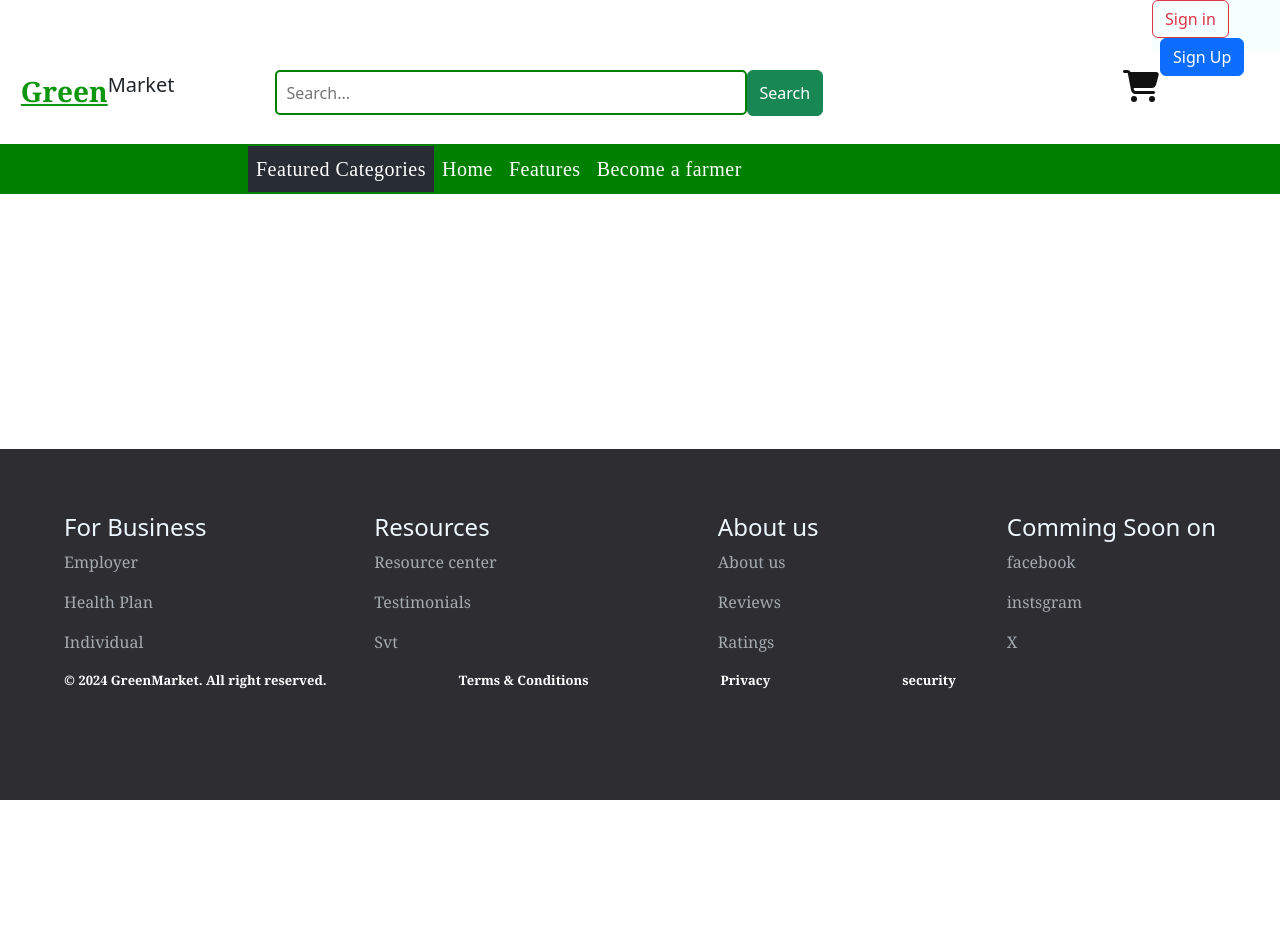
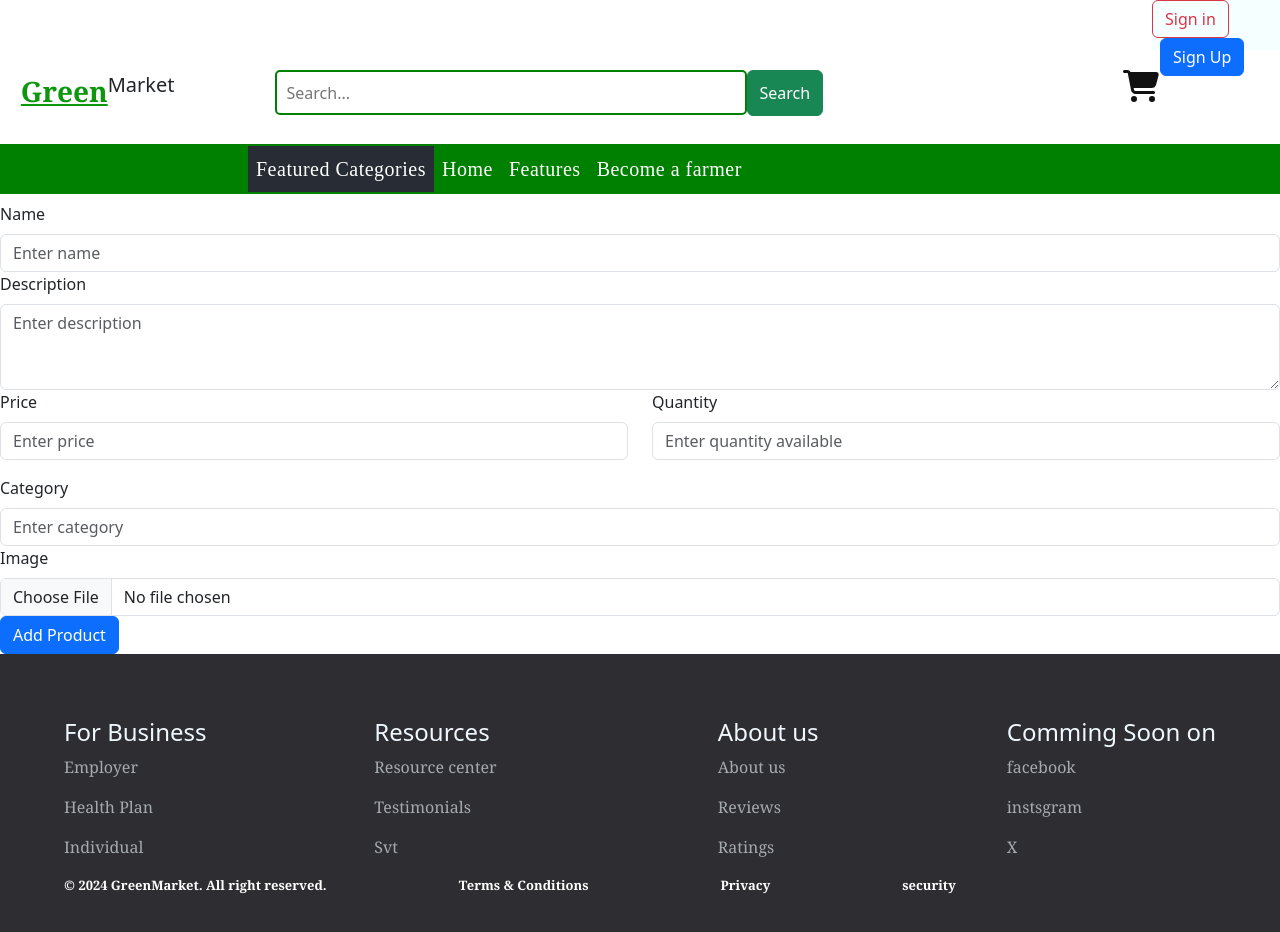
Before and after one commit to stanleywanjau/Green-market-frontend, a React (Create React App) app in the folder green-market/: page /addproduct in a window 1280 px wide. Shown: the top 932 px of the page. Before the commit the page ends 800 px from the top, so only its background shows below. Built offline with nearby package versions, Linux system fonts and the light colour scheme; no server answers.

Commit message:
added add product by farmer

```diff
--- a/green-market/package.json
+++ b/green-market/package.json
@@ -12,6 +12,7 @@
     "bootstrap": "^5.3.3",
     "react": "^18.2.0",
     "react-autosuggest": "^10.1.0",
+    "react-bootstrap": "^2.10.1",
     "react-dom": "^18.2.0",
     "react-router-dom": "^6.22.3",
     "react-scripts": "5.0.1",
--- a/green-market/src/App.js
+++ b/green-market/src/App.js
@@ -15,6 +15,8 @@ import Farm from './Authetification/Farmerdetails';
 import Login from './Authetification/signin';
 import SignUp from './Authetification/signup';
 import ForgotPassword from './Authetification/ForgotPassword';
+import Farmerproduct from './FarmerDashboard/FarmerProduct';
+import AddProductForm from './FarmerDashboard/Addfarmerproducts';
 function App() {
 
   const [products, setProducts] = useState([]);
@@ -116,6 +118,8 @@ function App() {
   <Route path='/login' element={<Login /> }/>
   <Route path='/forgot-password' element={<ForgotPassword/> }/>
   <Route path='/farmdetails' element={<Farm/> }/>
+  <Route path='/farmerproduct' element={<Farmerproduct/> }/>
+  <Route path='/addproduct' element={<AddProductForm/> }/>
 </Routes>
 
     <Footer />
--- /dev/null
+++ b/green-market/src/FarmerDashboard/Addfarmerproducts.js
@@ -0,0 +1,130 @@
+import React, { useState } from 'react';
+import { Form, Button, Row, Col } from 'react-bootstrap';
+import axios from 'axios';
+
+function AddProductForm() {
+    const [message, setMessage] = useState('');
+    const [formData, setFormData] = useState({
+        name: '',
+        description: '',
+        price: '',
+        quantity_available: '',
+        category: '',
+        image: null
+    });
+
+    const handleChange = (e) => {
+        setFormData({ ...formData, [e.target.name]: e.target.value });
+    };
+
+    const handleImageChange = (e) => {
+        setFormData({ ...formData, image: e.target.files[0] });
+    };
+
+    const handleSubmit = async (e) => {
+        e.preventDefault();
+        const formDataToSend = new FormData();
+        for (let key in formData) {
+            formDataToSend.append(key, formData[key]);
+        }
+
+        try {
+            await axios.post('/addproduct', formDataToSend, {
+                headers: {
+                    'Content-Type': 'multipart/form-data',
+                    Authorization: `Bearer ${localStorage.getItem('jwt')}`
+                }
+            });
+            setMessage(`Product added successfully`);
+            setFormData({
+                name: '',
+                description: '',
+                price: '',
+                quantity_available: '',
+                category: '',
+                image: null
+            });
+        } catch (error) {
+            console.error('There was a problem with your fetch operation:', error);
+            // Handle error here
+        }
+    };
+
+    return (
+        <Form onSubmit={handleSubmit}>
+            <Form.Group controlId="name">
+                <Form.Label>Name</Form.Label>
+                <Form.Control
+                    type="text"
+                    placeholder="Enter name"
+                    name="name"
+                    value={formData.name}
+                    onChange={handleChange}
+                    required
+                />
+            </Form.Group>
+            <Form.Group controlId="description">
+                <Form.Label>Description</Form.Label>
+                <Form.Control
+                    as="textarea"
+                    rows={3}
+                    placeholder="Enter description"
+                    name="description"
+                    value={formData.description}
+                    onChange={handleChange}
+                    required
+                />
+            </Form.Group>
+            <Row className="mb-3">
+                <Form.Group as={Col} controlId="price">
+                    <Form.Label>Price</Form.Label>
+                    <Form.Control
+                        type="number"
+                        placeholder="Enter price"
+                        name="price"
+                        value={formData.price}
+                        onChange={handleChange}
+                        required
+                    />
+                </Form.Group>
+                <Form.Group as={Col} controlId="quantity_available">
+                    <Form.Label>Quantity </Form.Label>
+                    <Form.Control
+                        type="number"
+                        placeholder="Enter quantity available"
+                        name="quantity_available"
+                        value={formData.quantity_available}
+                        onChange={handleChange}
+                        required
+                    />
+                </Form.Group>
+            </Row>
+            <Form.Group controlId="category">
+                <Form.Label>Category</Form.Label>
+                <Form.Control
+                    type="text"
+                    placeholder="Enter category"
+                    name="category"
+                    value={formData.category}
+                    onChange={handleChange}
+                    required
+                />
+            </Form.Group>
+            <Form.Group controlId="image">
+                <Form.Label>Image</Form.Label>
+                <Form.Control
+                    type="file"
+                    accept="image/*"
+                    onChange={handleImageChange}
+                    required
+                />
+            </Form.Group>
+            <Button variant="primary" type="submit">
+                Add Product
+            </Button>
+            {message && <p>{message}</p>}
+        </Form>
+    );
+}
+
+export default AddProductForm;
--- a/green-market/src/FarmerDashboard/FarmerProduct.js
+++ b/green-market/src/FarmerDashboard/FarmerProduct.js
@@ -1,21 +1,70 @@
-function FarmerProduct(){
-    useEffect(()=>{
+import React, { useEffect, useState } from "react";
+
+
+function Farmerproduct(){
+    const [products, setProducts] = useState([]);
+
+    useEffect(() => {
         fetch("/farmerproducts", {
             headers: {
                 Authorization: `Bearer ${localStorage.getItem('jwt')}`
-            } })
-        .then(r=>r.json())
-        .then(data=>(
-            console.log(data)
-        ))
-    })
-    return(
+            }
+        })
+        .then(r => r.json())
+        .then(data => {
+            setProducts(data);
+        });
+    }, []);
+
+    const handleDelete = (productId) => {
+        if (window.confirm('Are you sure you want to delete this product?')) {
+            fetch(`/deleteproduct/${productId}`, {
+                method: 'DELETE',
+                headers: {
+                    'Content-Type': 'application/json',
+                    Authorization: `Bearer ${localStorage.getItem('jwt')}`
+                }
+            })
+            .then(response => {
+                if (!response.ok) {
+                    throw new Error('Network response was not ok');
+                }
+                setProducts((products) => products.filter((product) => product.id !== productId));
+            })
+            // .catch(error => {
+
+            // });
+        }
+    };
+
+    return (
         <>
+            <table style={{ borderCollapse: 'collapse', width: '100%' }}>
+                <thead>
+                    <tr>
+                        <th style={{ backgroundColor: '#f2f2f2', borderBottom: '1px solid #ddd', padding: '8px', textAlign: 'left' }}>Name</th>
+                        <th style={{ backgroundColor: '#f2f2f2', borderBottom: '1px solid #ddd', padding: '8px', textAlign: 'left' }}>Description</th>
+                        <th style={{ backgroundColor: '#f2f2f2', borderBottom: '1px solid #ddd', padding: '8px', textAlign: 'left' }}>Price</th>
+                        <th style={{ backgroundColor: '#f2f2f2', borderBottom: '1px solid #ddd', padding: '8px', textAlign: 'left' }}>Quantity Available</th>
+                        <th style={{ backgroundColor: '#f2f2f2', borderBottom: '1px solid #ddd', padding: '8px', textAlign: 'left' }}>Image</th>
+                        <th style={{ backgroundColor: '#f2f2f2', borderBottom: '1px solid #ddd', padding: '8px', textAlign: 'left' }}>Delete</th>
+                    </tr>
+                </thead>
+                <tbody>
+                    {products.map(product => (
+                        <tr key={product.id} style={{ borderBottom: '1px solid #ddd', padding: '8px' }}>
+                            <td style={{ padding: '8px' }}>{product.name}</td>
+                            <td style={{ padding: '8px' }}>{product.description}</td>
+                            <td style={{ padding: '8px' }}>{product.price}</td>
+                            <td style={{ padding: '8px' }}>{product.quantity_available}</td>
+                            <td style={{ padding: '8px' }}><img src={product.image} alt={product.name} style={{width: '100px', height: '100px'}} /></td>
+                            <td style={{ padding: '8px' }}> <button onClick={()=>{handleDelete(product.id)}}>Delete Product</button></td>
+                        </tr>
+                    ))}
+                </tbody>
+            </table>
         </>
-    )
+    );
 }
 
-
-
-
-export default FarmerProduct
+export default Farmerproduct;
```
Also changed, not shown: 1 other file (tests, documents, lock files or other folders).
